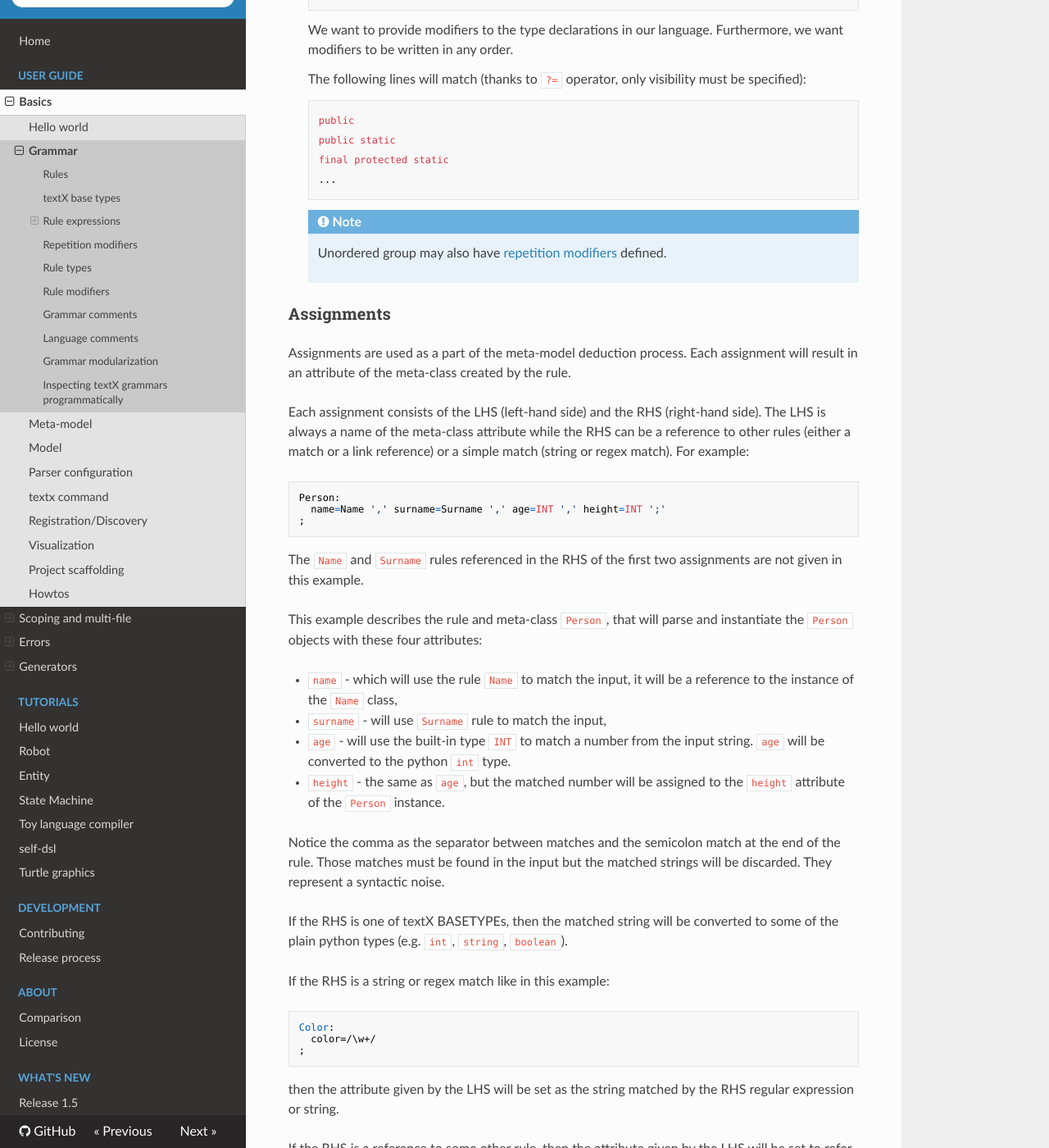
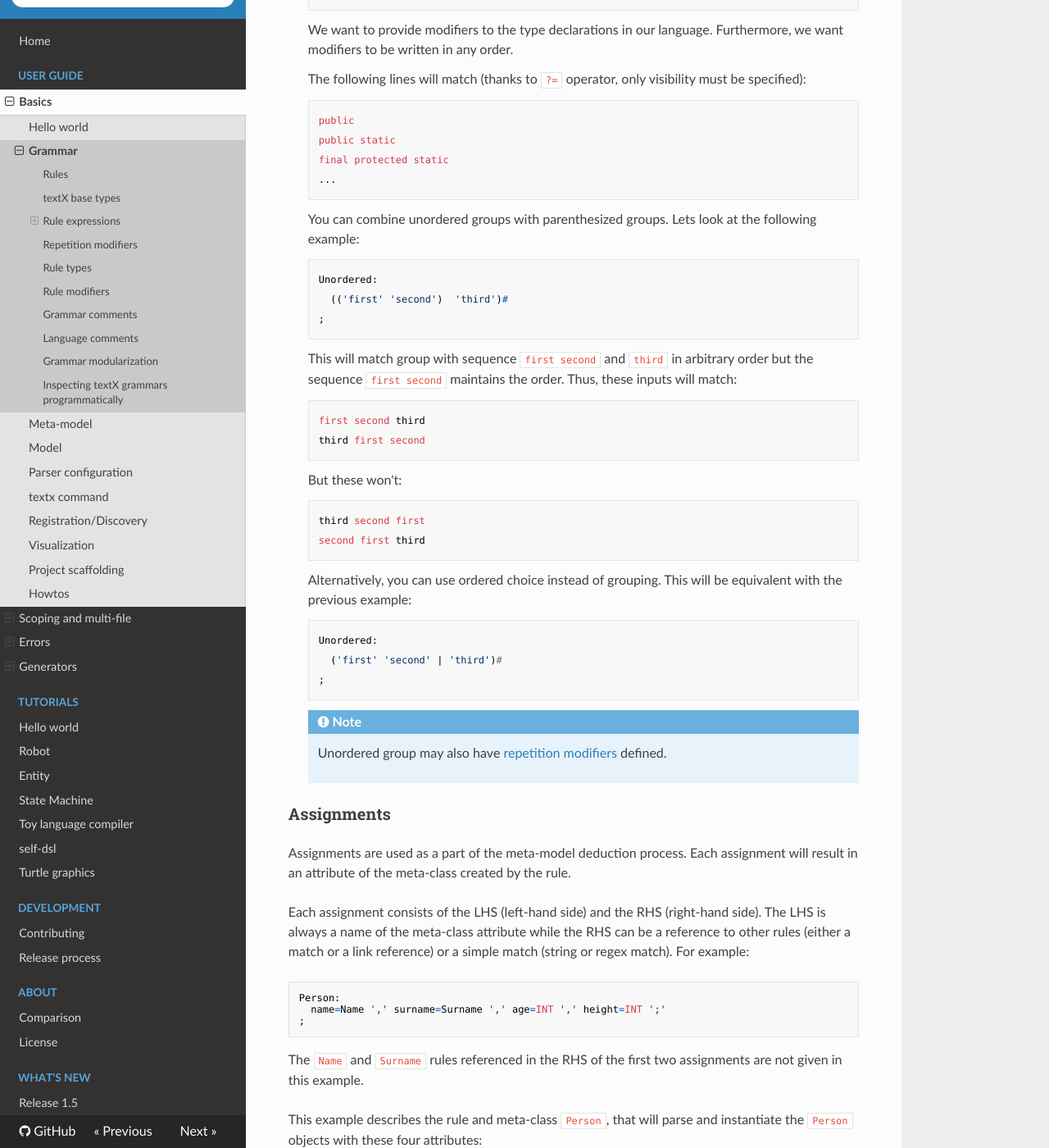
Before and after one commit to textX/textX, an MkDocs documentation site: the page built from docs/grammar.md, in a window 1280 px wide and 1400 px high, scrolled down 6828 px. Shown: the whole window at 82% size. Built offline with MkDocs 1.6.1, drawn with Linux system fonts in a browser that asks for light colours; nearby versions of some CDN libraries; some of the changed text lies outside the part shown.

Commit message:
Tests and improved docs for unordered groups
refs #358

```diff
--- a/docs/grammar.md
+++ b/docs/grammar.md
@@ -262,8 +262,8 @@ Now, an ordered choice in the parentheses is optional.
 
 * **Unordered group** is a special kind of a sequence. Syntactically it is
   similar to a repetition. It is specified by the `#` operator and must be
-  applied to sequences. This operator will match each element of the sequence in
-  an arbitrary order:
+  applied to either sequences or ordered choices. This operator will match each
+  element of the sequence or the ordered choice in an arbitrary order:
 
         Colors:
           ("red" "green" "blue")#
@@ -300,6 +300,32 @@ Now, an ordered choice in the parentheses is optional.
         public static
         final protected static
         ...
+
+    You can combine unordered groups with parenthesized groups. Lets look at the
+    following example:
+
+        Unordered:
+          (('first' 'second')  'third')#
+        ;
+
+    This will match group with sequence `first second` and `third` in arbitrary
+    order but the sequence `first second` maintains the order. Thus, these
+    inputs will match:
+
+        first second third
+        third first second
+
+    But these won't:
+
+        third second first
+        second first third
+
+    Alternatively, you can use ordered choice instead of grouping. This will be
+    equivalent with the previous example:
+
+        Unordered:
+          ('first' 'second' | 'third')#
+        ;
 
     !!! note
         Unordered group may also have
```
Also changed, not shown: 1 other file.
